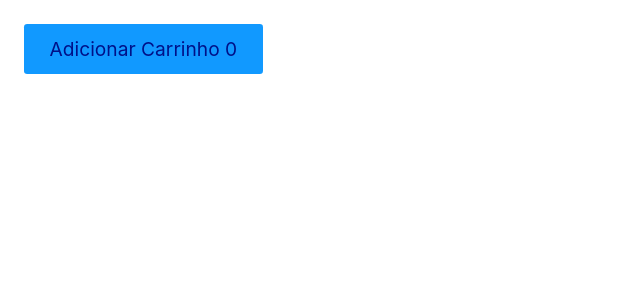
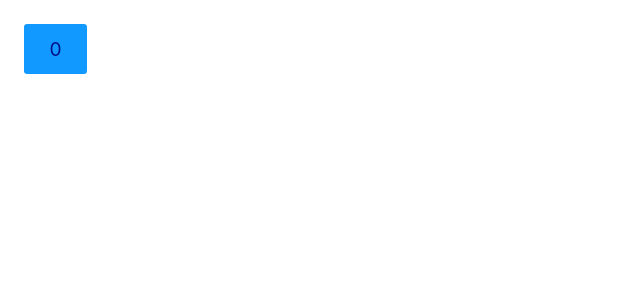
Before and after one commit to MacielSousa/starting-react, a React (Create React App) app in the folder meuapp/: page / in a window 1280 px wide. Shown: the top 300 px of the page, without its empty margins (0-640 px from the left). Built offline with nearby package versions, Linux system fonts and the light colour scheme; the HTML template or start-up script is replaced by a standard one.

Commit message:
Exemplo 1 do useMemo

```diff
--- a/meuapp/src/App.js
+++ b/meuapp/src/App.js
@@ -1,12 +1,15 @@
 import React from 'react';
-import Carrinho from './Hooks/Hooks useRef/Carrinho';
+import ExemploUm from './Hooks/HooksuseMemouseCallback/ExemploUm';
+
 
 
 const App = () => {
 
+
+
     return (
         <div>
-         <Carrinho />
+         <ExemploUm />
         </div>
     );
 
--- /dev/null
+++ b/meuapp/src/Hooks/HooksuseMemouseCallback/ExemploUm.js
@@ -0,0 +1,16 @@
+import React, { memo } from 'react';
+
+const ExemploUm  = () => {
+    const [contar, setContar] = React.useState(0);
+
+    const valor = React.useMemo(() => {
+        const localItem = window.localStorage.getItem('produto');
+        console.log('Aconteceu o memo');
+        return localItem
+    }, [])
+    console.log(valor);
+
+    return <button onClick={() => setContar(contar + 1)}>{contar}</button>
+};
+
+export default ExemploUm;
```
